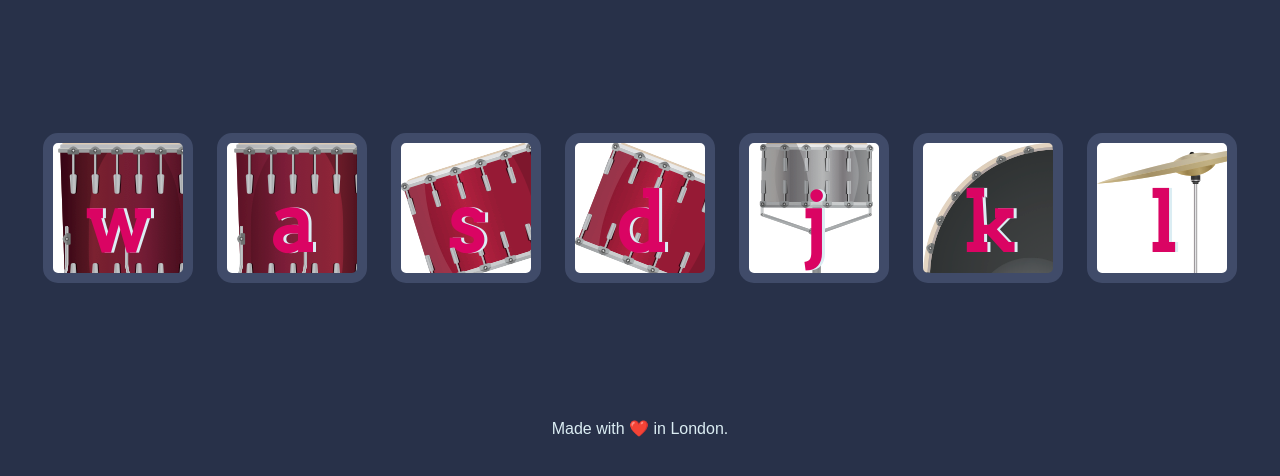
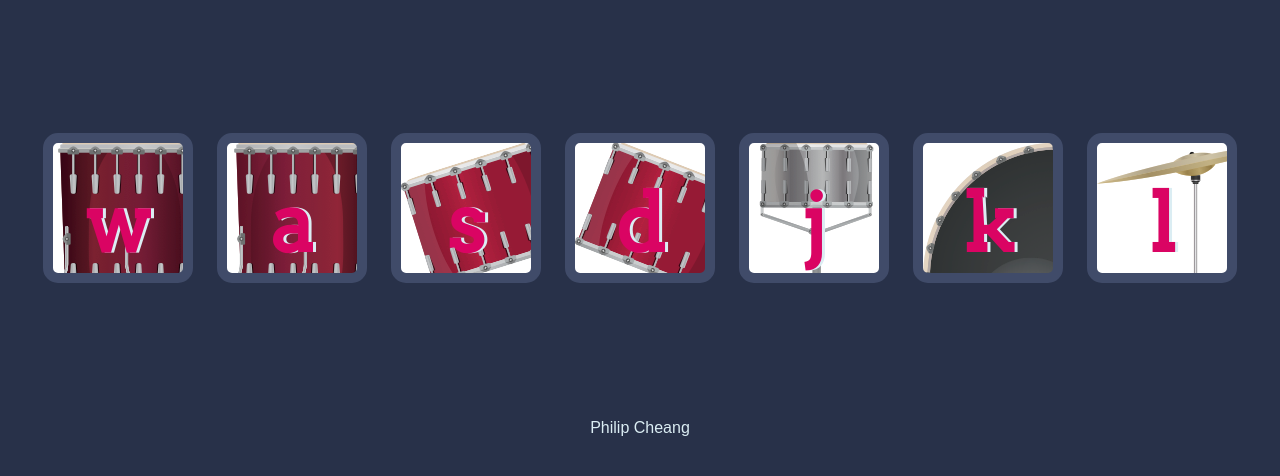
Before and after one commit to PhilipCheang/drumkit, a plain HTML site: page index.html in a window 1280 px wide. Shown: the part 156-632 px from the top of the page. Drawn offline with Linux system fonts and the light colour scheme.

Commit message:
Update index.html

```diff
--- a/index.html
+++ b/index.html
@@ -24,7 +24,7 @@
 <script src="custom.js" charset="utf-8"></script>
 
 <footer>
-  Made with ❤️ in London.
+  Philip Cheang
 </footer>
 </body>
 </html>
```
